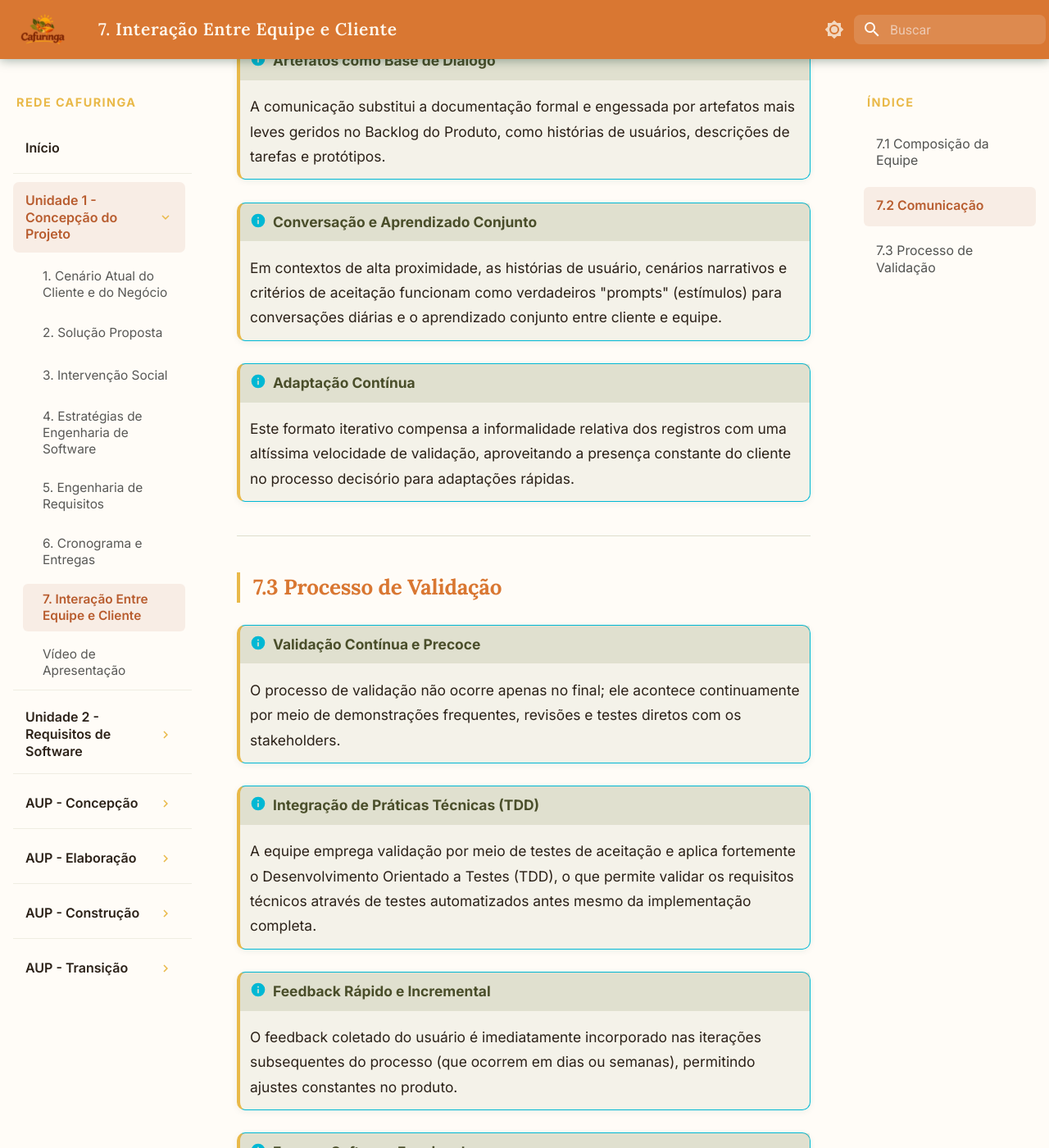
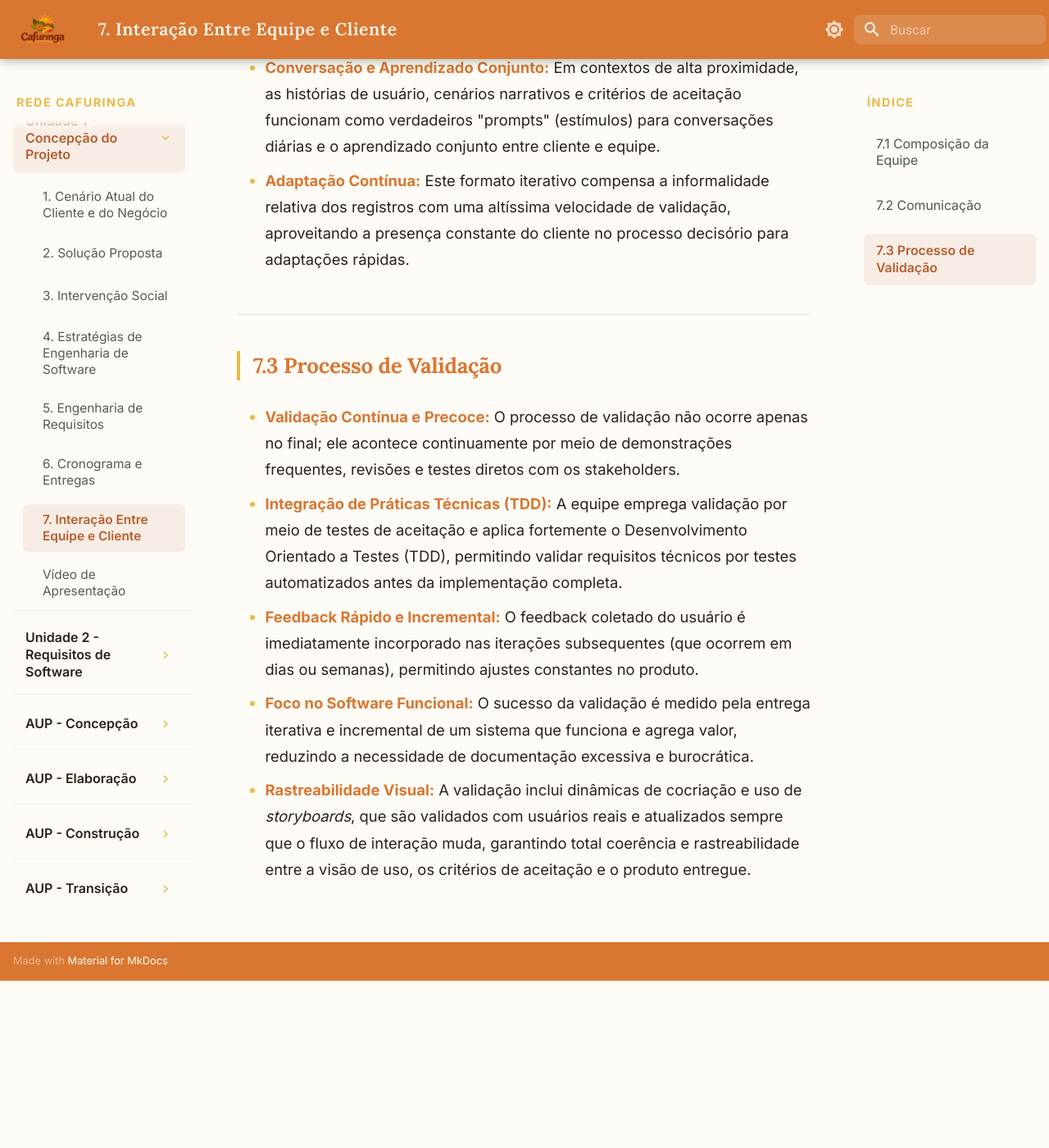
Before and after one commit to mdsreq-fga-unb/REQ-2026.2-T02-RedeCafuringa, an MkDocs documentation site: the page built from docs/unidade1/interacao.md, in a window 1280 px wide and 1400 px high, scrolled down 1896 px. Shown: the whole window at 82% size. Built offline with MkDocs 1.6.1 and Material for MkDocs 9.7.7, drawn with Linux system fonts in a browser that asks for light colours; after the commit the page ends 3092 px from its top, so only the background shows below that; some of the changed text lies outside the part shown.

Commit message:
docs: atualiza secoes de intervencao social, interacao e video

```diff
--- a/docs/unidade1/interacao.md
+++ b/docs/unidade1/interacao.md
@@ -15,25 +15,25 @@
 ---
 
 ## 7.2 Comunicação
-!!! info "Fluxo de Informações Participativo"
-    A comunicação se dá pela interação contínua entre todas as partes (stakeholders, dono do produto e equipe técnica), garantindo um nível alto de proximidade com o cliente.
-!!! info "Artefatos como Base de Diálogo"
-     A comunicação substitui a documentação formal e engessada por artefatos mais leves geridos no Backlog do Produto, como histórias de usuários, descrições de tarefas e protótipos.
-!!! info "Conversação e Aprendizado Conjunto"
-     Em contextos de alta proximidade, as histórias de usuário, cenários narrativos e critérios de aceitação funcionam como verdadeiros "prompts" (estímulos) para conversações diárias e o aprendizado conjunto entre cliente e equipe.
-!!! info "Adaptação Contínua"
-     Este formato iterativo compensa a informalidade relativa dos registros com uma altíssima velocidade de validação, aproveitando a presença constante do cliente no processo decisório para adaptações rápidas.
+
+* **Fluxo de Informações Participativo:** A comunicação se dá pela interação contínua entre todas as partes (stakeholders, dono do produto e equipe técnica), garantindo um nível alto de proximidade com o cliente.
+
+* **Artefatos como Base de Diálogo:** A comunicação substitui a documentação formal e engessada por artefatos mais leves geridos no Backlog do Produto, como histórias de usuários, descrições de tarefas e protótipos.
+
+* **Conversação e Aprendizado Conjunto:** Em contextos de alta proximidade, as histórias de usuário, cenários narrativos e critérios de aceitação funcionam como verdadeiros "prompts" (estímulos) para conversações diárias e o aprendizado conjunto entre cliente e equipe.
+
+* **Adaptação Contínua:** Este formato iterativo compensa a informalidade relativa dos registros com uma altíssima velocidade de validação, aproveitando a presença constante do cliente no processo decisório para adaptações rápidas.
 
 ---
 
 ## 7.3 Processo de Validação
-!!! info "Validação Contínua e Precoce"
-     O processo de validação não ocorre apenas no final; ele acontece continuamente por meio de demonstrações frequentes, revisões e testes diretos com os stakeholders.
-!!! info "Integração de Práticas Técnicas (TDD)"
-     A equipe emprega validação por meio de testes de aceitação e aplica fortemente o Desenvolvimento Orientado a Testes (TDD), o que permite validar os requisitos técnicos através de testes automatizados antes mesmo da implementação completa.
-!!! info "Feedback Rápido e Incremental"
-     O feedback coletado do usuário é imediatamente incorporado nas iterações subsequentes do processo (que ocorrem em dias ou semanas), permitindo ajustes constantes no produto.
-!!! info "Foco no Software Funcional"
-     O sucesso da validação é medido pela entrega iterativa e incremental de um sistema que funciona e agrega valor, reduzindo a necessidade de documentação excessiva e burocrática.
-!!! info "Rastreabilidade Visual"
-     A validação também inclui dinâmicas de cocriação e uso de storyboards, que são validados com usuários reais e atualizados sempre que o fluxo de interação muda, garantindo total coerência e rastreabilidade entre a visão de uso, os critérios de aceitação e o produto entregue.
+
+* **Validação Contínua e Precoce:** O processo de validação não ocorre apenas no final; ele acontece continuamente por meio de demonstrações frequentes, revisões e testes diretos com os stakeholders.
+
+* **Integração de Práticas Técnicas (TDD):** A equipe emprega validação por meio de testes de aceitação e aplica fortemente o Desenvolvimento Orientado a Testes (TDD), permitindo validar requisitos técnicos por testes automatizados antes da implementação completa.
+
+* **Feedback Rápido e Incremental:** O feedback coletado do usuário é imediatamente incorporado nas iterações subsequentes (que ocorrem em dias ou semanas), permitindo ajustes constantes no produto.
+
+* **Foco no Software Funcional:** O sucesso da validação é medido pela entrega iterativa e incremental de um sistema que funciona e agrega valor, reduzindo a necessidade de documentação excessiva e burocrática.
+
+* **Rastreabilidade Visual:** A validação inclui dinâmicas de cocriação e uso de *storyboards*, que são validados com usuários reais e atualizados sempre que o fluxo de interação muda, garantindo total coerência e rastreabilidade entre a visão de uso, os critérios de aceitação e o produto entregue.
```
Also changed, not shown: docs/unidade1/intervencao.md (+27 -0 lines), docs/unidade1/video1.md (+2 -0 lines).
